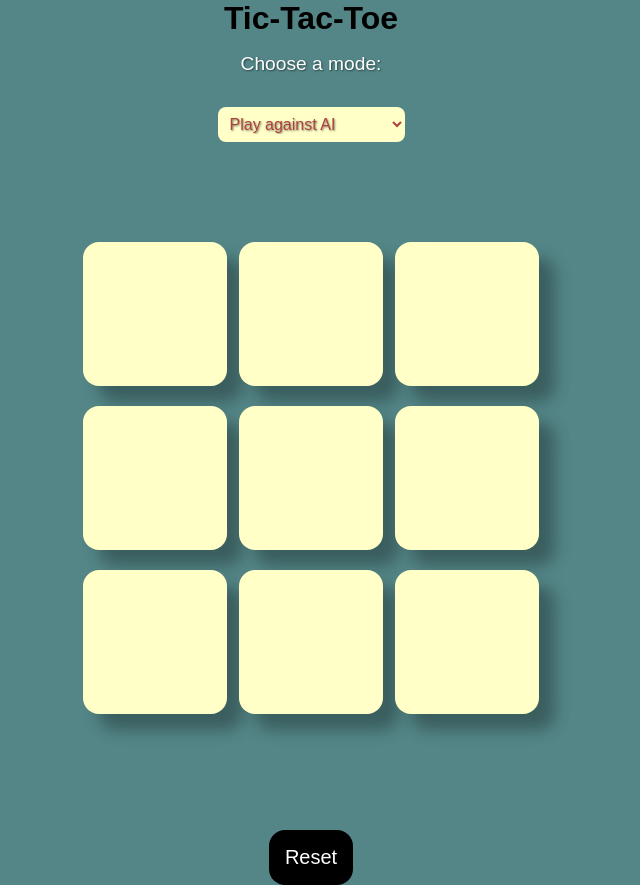
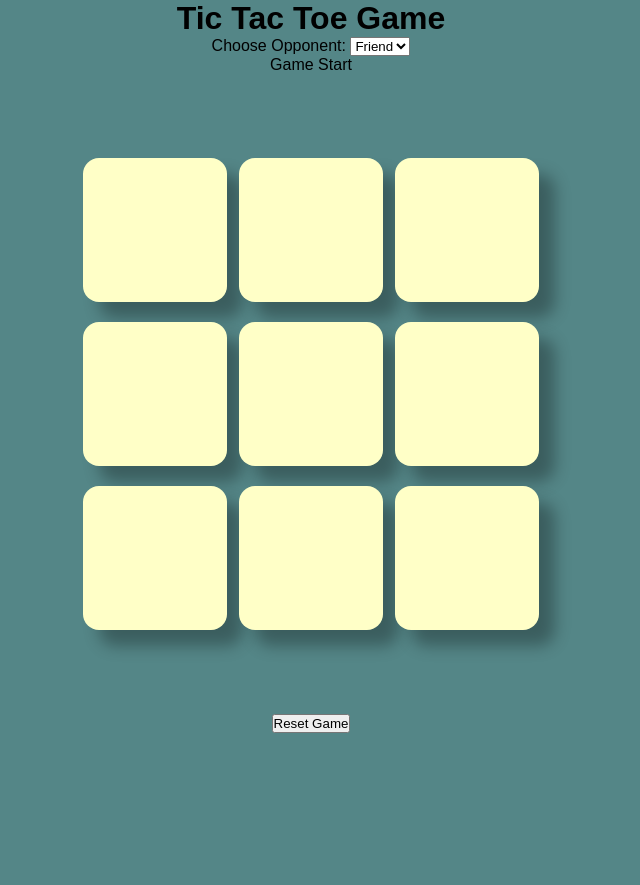
Before and after one commit to mohitsingh45983/PRODIGY_WD_03, a plain HTML site: page index.html in a window 1280 px wide. Shown: the whole page, without its empty margins (329-969 px from the left). After the commit the page ends 800 px from the top, so only its background shows below. Drawn offline with Linux system fonts and the light colour scheme.

Commit message:
Create index.html

```diff
--- a/index.html
+++ b/index.html
@@ -4,22 +4,27 @@
     <meta charset="UTF-8">
     <meta name="viewport" content="width=device-width, initial-scale=1.0">
     <title>Tic-Tac-Toe Game</title>
+    <link rel="shortcut icon" href="icon.png" type="image/png">
     <link rel="stylesheet" href="style.css">
 </head>
 <body>
-    <div class="msg-container hide">
-        <p id="msg">Winner</p>
-        <button id="new-game">New Game</button>
+    <div class="msg-box hide">
+        <p class="msg">Winner</p>
+        <button class="new-btn">New Game</button>
     </div>
-    <main>
-        <h1>Tic-Tac-Toe</h1>
-        <p>Choose a mode:</p>
-        <select id="game-mode">
-            <option value="ai">Play against AI</option>
-            <option value="friend">Play against a Friend</option>
+    <h1>Tic Tac Toe Game</h1>
+
+    <div class="mode-selection">
+        <label for="mode">Choose Opponent:</label>
+        <select id="mode">
+            <option value="friend">Friend</option>
+            <option value="ai">AI</option>
         </select>
-        <div class="container">
-            <div class="game">
+    </div>
+
+    <p id="turn-info">Game Start</p>
+    <main class="container">
+        <section class="game">
             <button class="box"></button>
             <button class="box"></button>
             <button class="box"></button>
@@ -29,10 +34,11 @@
             <button class="box"></button>
             <button class="box"></button>
             <button class="box"></button>
-            </div>
-        </div>
-        <button id="reset">Reset</button>
+        </section>
     </main>
-    <script src="script.js"></script>
+
+    <button class="reset-btn">Reset Game</button>
+
+    <script src="main.js"></script>
 </body>
 </html>
```
Lines whose indentation alone changed are shown as unchanged.
